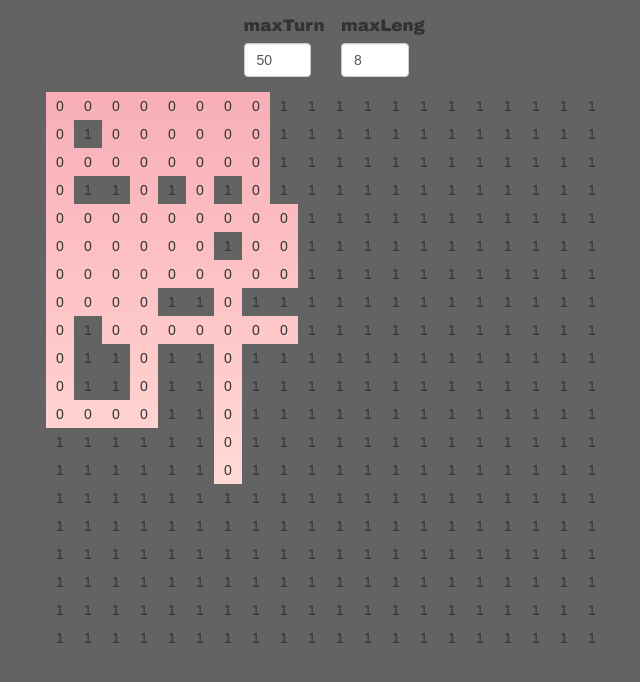
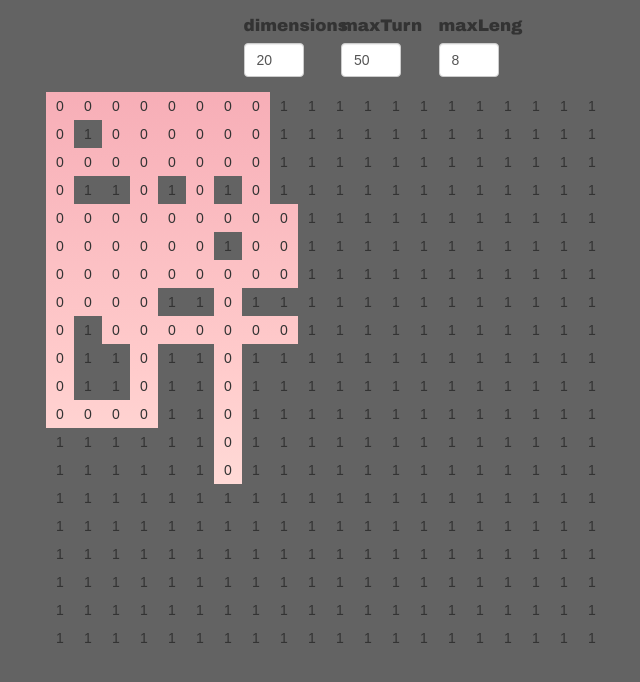
Before and after one commit to ahmaxed/mapgen, a React (Create React App) app: page / in a window 1280 px wide. Shown: the top 682 px of the page, without its empty margins (273-913 px from the left). Built offline with nearby package versions, Linux system fonts and the light colour scheme.

Commit message:
features

```diff
--- a/src/App.css
+++ b/src/App.css
@@ -54,6 +54,11 @@
 .tunnel{
     background:transparent;
 }
+
+.form-control {
+	width: 60px;
+}
+
 /* Custom, iPhone Retina */
 @media only screen and (min-width : 120px) {
   td{
--- a/src/App.js
+++ b/src/App.js
@@ -79,13 +79,17 @@
     return (
       <div className="container">
         <div className="form-group row">
+        	<div className="col-xs-push-3 col-sm-push-4 col-md-push-5 col-lg-push-5 col-xs-3 col-sm-2 col-md-1 col-lg-1">
+            <label>dimensions</label>
+            <input className="form-control" name="dimentions" type="text" maxLength="2" value={this.state.dimentions} onChange={this.onChange}/>
+          </div>
           <div className="col-xs-push-3 col-sm-push-4 col-md-push-5 col-lg-push-5 col-xs-3 col-sm-2 col-md-1 col-lg-1">
             <label>maxTurn</label>
-            <input className="form-control" name="maxTurn" type="text" value={this.state.maxTurn} onChange={this.onChange}/>
+            <input className="form-control" name="maxTurn" type="text" maxLength="3" value={this.state.maxTurn} onChange={this.onChange}/>
           </div>
           <div className="col-xs-push-3 col-sm-push-4 col-md-push-5 col-lg-push-5 col-xs-3 col-sm-2 col-md-1 col-lg-1">
             <label>maxLeng</label>
-            <input className="form-control" name="maxLeng" type="text" value={this.state.maxLeng} onChange={this.onChange}/>
+            <input className="form-control" name="maxLeng" type="text" maxLength="3" value={this.state.maxLeng} onChange={this.onChange}/>
           </div>
         </div>
         <table className="grid" onClick={this.onClick}>
```
